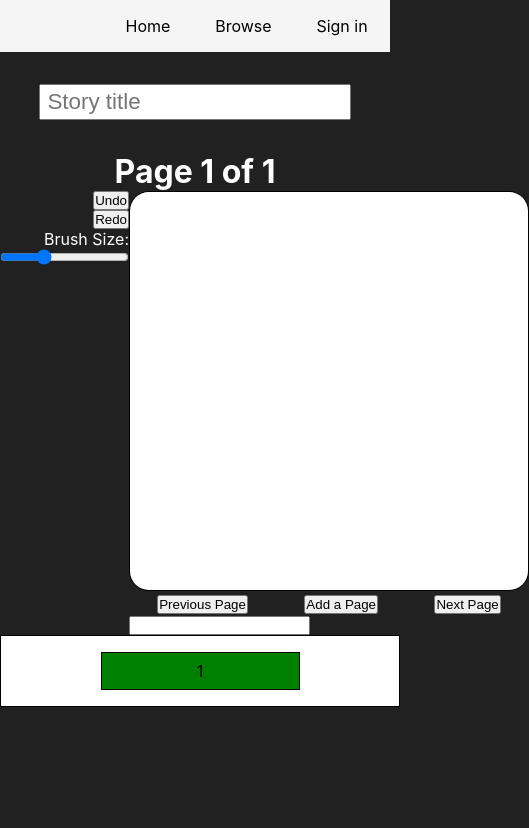
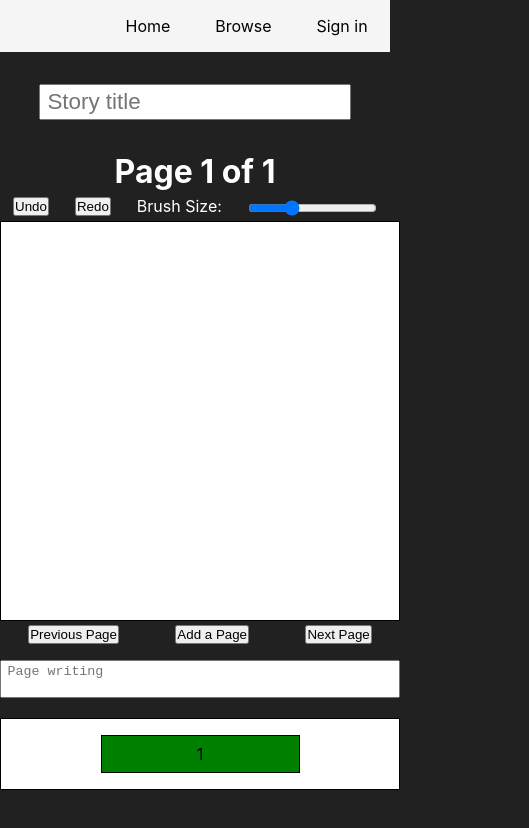
Before and after one commit to Shoozle/React-Story-Creator, a React (Create React App) app: page / in a window 390 px wide. Shown: the top 828 px of the page, 529 px wide, since content can reach past the window. Built offline with nearby package versions, Linux system fonts and the light colour scheme.

Commit message:
Media queries sorted

```diff
--- a/src/App.css
+++ b/src/App.css
@@ -1,6 +1,7 @@
 .App {
     display: flex;
-    justify-content: space-around;
+    justify-content: space-evenly;
+    gap: 1rem;
 }
 
 @media screen and (max-width: 800px) {
--- a/src/App.js
+++ b/src/App.js
@@ -16,7 +16,7 @@ function App() {
   const initialStoryState = {
     pages: [
       {
-        text: ' ',
+        text: '',
         editIndex: 0,
         edits: []
       }
--- a/src/components/Canvas/Canvas.js
+++ b/src/components/Canvas/Canvas.js
@@ -80,6 +80,10 @@ const Canvas = (props) => {
         }
     }
 
+    const fill = () => {
+
+    }
+
     const newPage = () => {
         if (pages.length < maxPages) {
             storyContext.dispatchStory({ type: 'ADD_PAGE', payload: { pageNum } })
@@ -143,11 +147,13 @@ const Canvas = (props) => {
                             placement="bottom"
                         />
                     </div>
-                    <input
+                    <textarea
                         ref={textRef}
                         type="textarea"
-                        col="1"
-                        row="4"
+                        col="30"
+                        row="12"
+                        maxLength="200"
+                        placeholder="Page writing"
                         onChange={onUpdateStoryText}
                     />
                 </div>
--- a/src/components/Canvas/Toolbox/toolbox.module.css
+++ b/src/components/Canvas/Toolbox/toolbox.module.css
@@ -6,12 +6,24 @@
 }
 
 .bottom {
-
     flex-direction: row;
     justify-content: space-around
 }
 
 .side {
+    padding-top: 2rem;
     color: white;
+    background-color: green;
+}
 
+@media screen and (max-width: 800px) {
+    .side{
+        flex-direction: row;
+        justify-content: space-around;
+        max-width: 400px;
+        margin: 0 auto;
+        background-color: transparent;
+        margin-bottom: .3rem;
+        padding-top: .3rem;
+    }
 }
--- a/src/components/Canvas/canvas.module.css
+++ b/src/components/Canvas/canvas.module.css
@@ -1,5 +1,4 @@
 canvas {
-    border-radius: 20px;
     border: 1px solid black;
     width: 400px;
     height: 400px;
@@ -10,14 +9,29 @@ canvas {
 }
 
 .pageNumber {
-    align-self: flex-start;
-    justify-self: center;
-    flex-basis: 100%;
     display: block;
     color: white;
+    text-align: center;
 }
 
 .title{
     width: 100%;
     flex-basis: 100%;
 }
+
+textarea{
+    padding: .2rem .4rem;
+    resize: none;
+    width: 100%;
+    margin-top: 1rem;
+}
+
+@media screen and (max-width: 800px) {
+
+    .drawingArea{
+        flex-direction: column;
+    }
+    .storyArea {
+        margin: 0 auto;
+    }
+}
--- a/src/components/Flowchart/flowchart.module.css
+++ b/src/components/Flowchart/flowchart.module.css
@@ -6,7 +6,8 @@
     padding-bottom: 1rem;
     flex-basis: 100%;
     max-width: 400px;
-    margin: 0 auto;
+    max-height: 600px;
+    overflow-x: hidden;
 }
 
 .box span{
@@ -37,5 +38,6 @@
 @media screen and (max-width: 800px) {
     .Flowchart {
         min-width: 400px;
+        margin: 0 auto;
     }
 }
```
